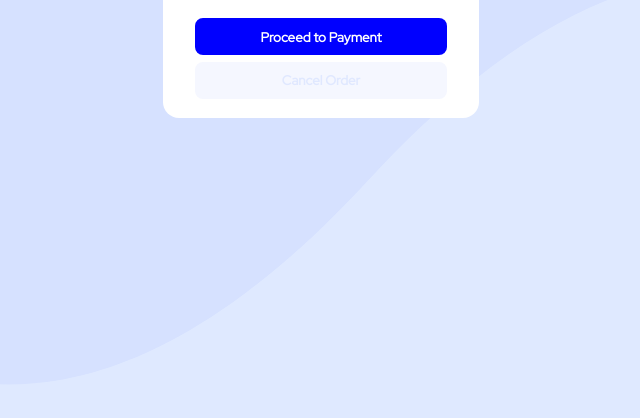
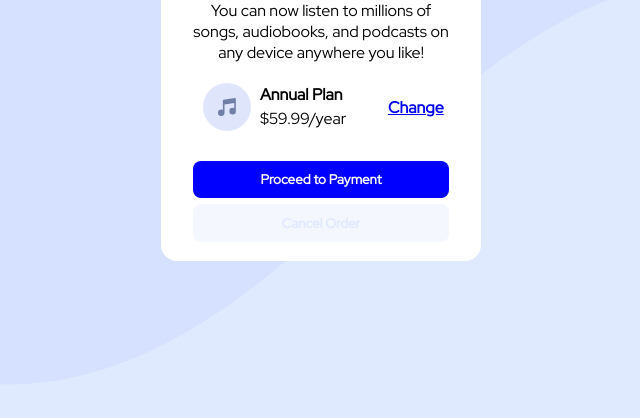
Before and after one commit to AndresRicardo/order-sumary, a plain HTML site: page index.html in a window 1280 px wide. Shown: the part 382-800 px from the top of the page, without its empty margins (319-959 px from the left). Drawn offline with Linux system fonts and the light colour scheme.

Commit message:
card ya centrada

```diff
--- a/estilos.css
+++ b/estilos.css
@@ -1,12 +1,21 @@
+*{
+    margin: 0;
+    padding: 0;
+    box-sizing: border-box;
+}
 
 body{
     background-image: url(images/pattern-background-desktop-mod.svg);
     display: flex;
     flex-direction: column;
+    justify-content: center;
     align-items: center;
+    min-height: 100vh;
+    position: relative;
 }
 
 .card_contenedor{
+    position: absolute;
     margin-top: var();
     margin-bottom: auto;
     width: 25%;
@@ -46,7 +55,7 @@ p{
 }
 
 .price_resume{
-    padding: 8px;
+    padding: 1%;
     margin: 1%;
     width: 78%;
     display: flex;
@@ -119,15 +128,15 @@ p{
     margin-bottom: 6%;
 }
 
-.button_pay:hover{
+.button_pay:active{
     background-color: hsl(225, 100%, 94%);
 }
 
-.button_cancel:hover{
+.button_cancel:active{
     color: hsl(223, 47%, 23%);
 }
 
-#change:hover{
+#change:active{
     color: hsl(225, 100%, 94%);
     text-decoration: none;
 
```
